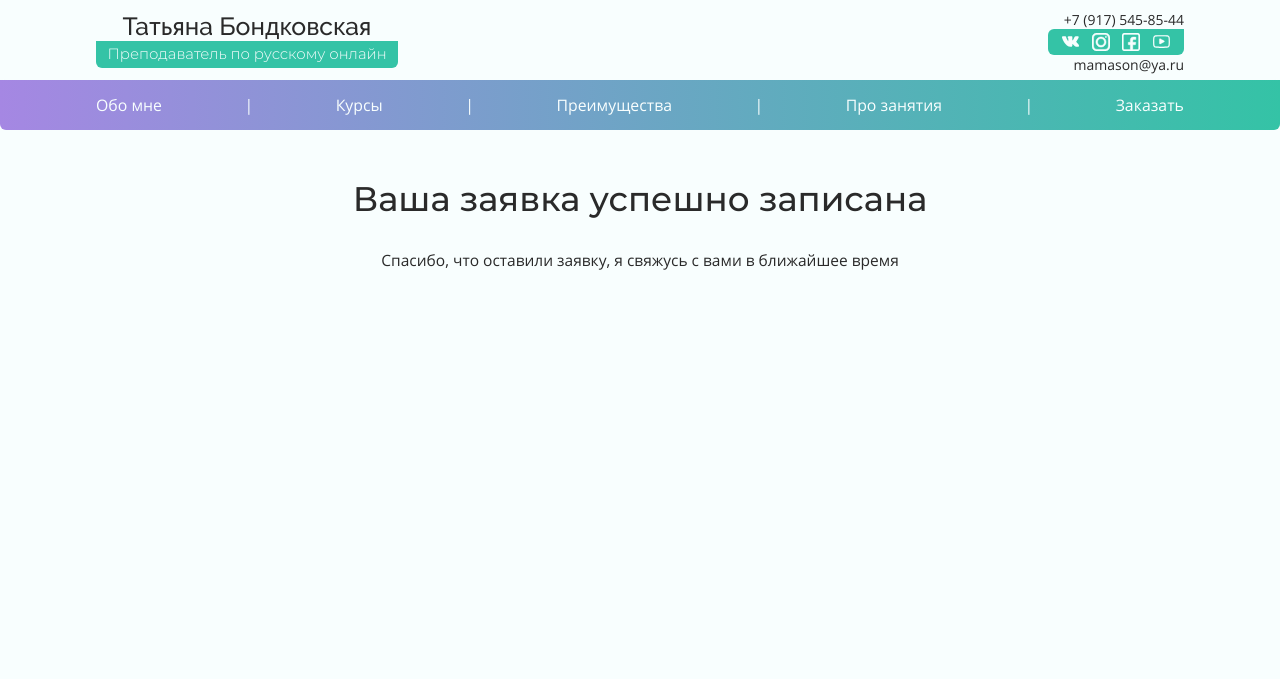
After one commit to UrCatIsWatcinU/tatyana_bondkovsky, a Flask app: page /success in a window 1280 px wide. The commit adds this page. Shown: the top 679 px of the page. Run offline with Flask 2, Linux system fonts and the light colour scheme.

Commit message:
Fixes, new banner and success page

```diff
--- a/app/__init__.py
+++ b/app/__init__.py
@@ -9,6 +9,7 @@ app = Flask(__name__)
 app.config.from_object(Config())
 
 login = LoginManager(app)
+login.login_view = 'login'
 
 db = SQLAlchemy(app)
 migrate = Migrate(app, db, render_as_batch=True)
--- a/app/routes.py
+++ b/app/routes.py
@@ -8,10 +8,6 @@ from flask_login import current_user, logout_user, login_user
 from app.models import CallRequest, User
 from app.forms import LoginForm
 
-@app.route('/')
-@app.route('/index')
-def index():
-    return render_template('index.html')
 
 @app.route('/login', methods=['GET', 'POST'])
 def login():
@@ -39,6 +35,17 @@ def logout():
     logout_user()
     return redirect(url_for('index'))
 
+
+@app.route('/')
+@app.route('/index')
+def index():
+    return render_template('index.html')
+
+@app.route('/success')
+def success():
+    return render_template('success.html')
+
+
 @app.route('/call-requests', methods=['GET', 'POST'])
 @login_required
 def call_requests():
@@ -48,7 +55,8 @@ def call_requests():
             db.session.commit()
         except:
             db.session.rollback()
+            return redirect(url_for('index', messages=[{ 'type': 'error', 'message': 'Не удалось записать заявку. Проверьте данные и попробуйте ещё раз' }]))
 
-        return redirect(url_for('index'))
+        return redirect(url_for('success'))
 
     return render_template('call-requests.html', requests=CallRequest.query.all(), title='Заявки', user=current_user)
--- a/app/static/css/media.css
+++ b/app/static/css/media.css
@@ -618,26 +618,9 @@
       background-position: 0 0;
     }
     .menu-cont {
-      -moz-width: calc(100vw - 17px);
-      width: calc(100vw - 17px);
+      width: 100%;
     }
     .menu-cont__point:hover {
       color: #d8e4e4;
     }
-  }
-  @media (hover: hover) and (pointer: fine) and (min-width: 851px) and (max-width: 1160px) {
-    .advantages-cont__advantage {
-      transition: box-shadow 0.5s, transform 0.5s cubic-bezier(1, 0.01, 0.16, 0.89);
-    }
-    .advantages-cont__advantage:hover {
-      transform: translate(-3px, -3px);
-      box-shadow: 4px 4px 10px rgba(42,42,42,0.5);
-    }
-    .advantages-cont_2 {
-      transition: box-shadow 0.5s, transform 0.5s cubic-bezier(1, 0.01, 0.16, 0.89);
-    }
-    .advantages-cont_2:hover {
-      transform: translate(3px, -3px);
-      box-shadow: -4px 4px 10px rgba(42,42,42,0.5);
-    }
-  }
+}
--- a/app/static/script.js
+++ b/app/static/script.js
@@ -57,28 +57,33 @@ function showMoreTxt(){
 };
 
 
-function scroll(cls) {
-    jQuery(document).ready(function () {
-        jQuery(cls).click(function () {
-            elementClick = jQuery(this).attr("href");
-            destination = jQuery(elementClick).offset().top - 150;
-            jQuery("html:not(:animated),body:not(:animated)").animate({ scrollTop: destination }, 900);
-            return false;
-        });
-    });
+function showShad(elem, right = 0){
+    if(typeof(elem) == 'string') elem = document.querySelector(elem);
+    const scroll =  elem.getBoundingClientRect().top + pageYOffset - document.documentElement.clientHeight / 2;
+    if(right === 0){
+        if (pageYOffset > scroll && pageYOffset < scroll + elem.offsetHeight){
+            elem.style.transform = 'translate(-3px, -3px)';
+            elem.style.boxShadow = '4px 4px 10px rgba(42, 42, 42, 0.2)';
+        }else{
+            elem.style.transform = 'none';
+            elem.style.boxShadow = 'none';
+        };
+    }else{
+        if (pageYOffset > scroll && pageYOffset < scroll + elem.offsetHeight){
+            elem.style.transform = 'translate(3px, -3px)';
+            elem.style.boxShadow = '-4px 4px 10px rgba(42, 42, 42, 0.2)';
+        }else{
+            elem.style.transform = 'none';
+            elem.style.boxShadow = 'none';
+        };
+    };
 };
-
-scroll('a.menu-cont__point')
-scroll('a.contacts-cont__txt')
-scroll('.course-card__price')
-
-
 window.addEventListener('scroll', function() {
     let menu = document.querySelector('.menu-cont');
     let header = document.querySelector('.header-cont');
 
     if(pageYOffset > 130){
-        menu.style.cssText =('animation: fixed 1s cubic-bezier(1,.01,.16,.89);position: fixed;z-index: 3;opacity: 0.9;top: 0px;');
+        menu.style.cssText =('animation: fixed 1s cubic-bezier(1,.01,.16,.89); position: fixed; z-index: 3; opacity: 0.9; top: 0px;');
         header.style.cssText =('margin-bottom:50px');
     }
     else{
@@ -86,30 +91,11 @@ window.addEventListener('scroll', function() {
         header.style.cssText =('margin-bottom:0px');
     };
 
-    function showShad(elem, scroll, right = 0){
-        if(right === 0){
-            if (pageYOffset > scroll && pageYOffset < scroll + 500){
-                document.querySelector(elem).style.transform = 'translate(-3px, -3px)';
-                document.querySelector(elem).style.boxShadow = '4px 4px 10px rgba(42, 42, 42, 0.4)';
-            }else{
-                document.querySelector(elem).style.transform = 'none';
-                document.querySelector(elem).style.boxShadow = 'none';
-            };
-        }else{
-            if (pageYOffset > scroll && pageYOffset < scroll + 500){
-                document.querySelector(elem).style.transform = 'translate(3px, -3px)';
-                document.querySelector(elem).style.boxShadow = '-4px 4px 10px rgba(42, 42, 42, 0.4)';
-            }else{
-                document.querySelector(elem).style.transform = 'none';
-                document.querySelector(elem).style.boxShadow = 'none';
-            };
-        };
-    };
 
+    showShad('.advantages-cont_1')
+    showShad('.advantages-cont_2', 1)
+    showShad('.advantages-cont_3')
     if(window.matchMedia('(min-width: 1160px)').matches){
-        showShad('.advantages-cont_1', 2200)
-        showShad('.advantages-cont_2', 2600, 1)
-        showShad('.advantages-cont_3', 3000)
 
         if (document.getElementById('how').getBoundingClientRect().top < 300){
             document.querySelector('.how-cont__content').classList.add('how-cont_line')
@@ -119,8 +105,3 @@ window.addEventListener('scroll', function() {
         };
     };
 });
-
-
-// window.addEventListener('scroll', function() {
-//     document.getElementById('scroll').innerHTML = document.getElementById('scroll').getBoundingClientRect().top + 'px';
-// });
--- a/app/static/style.css
+++ b/app/static/style.css
@@ -324,7 +324,7 @@
   content: '';
   width: 100%;
   height: 100%;
-  /* background: #34c3a6; */
+  background: #34c3a6;
   z-index: -3;
   position: absolute;
   top: 0;
@@ -339,7 +339,7 @@
   opacity: 0.95;
   z-index: -2;
   filter: brightness(125%) contrast(79%);
-  /* background-image: url("images/banner.jpg"); */
+  background-image: url("images/banner.jpg");
   background-position: 70% 60%;
   background-size: 120%;
   background-repeat: no-repeat;
@@ -611,8 +611,9 @@
   flex-wrap: nowrap;
 }
 .how-cont__state-title {
-  height: 80px;
+  height: max-content;
   margin: 0;
+  margin-bottom: 20px;
   flex: none;
   text-align: center;
 }
@@ -740,8 +741,8 @@
   padding: 0;
   display: flex;
   flex-direction: column;
-  justify-content: center;
   align-items: center;
   flex-wrap: nowrap;
   height: 60vh;
+  padding-top: 20px !important;
 }
--- /dev/null
+++ b/app/templates/public-layout.html
@@ -0,0 +1,38 @@
+<!DOCTYPE html>
+<html lang="ru">
+<head>
+    <script src="{{ url_for('static', filename='script.js') }}"></script>
+    <meta charset="UTF-8"/>
+    <meta name="viewport" content="width=device-width"/>
+    <meta name="description" content="Хотите подтянуть русский язык и сдать экзамен на пять? Я помогу вам."/>
+    <link rel="stylesheet" href="{{ url_for('static', filename='style.css') }}"/>
+    <link rel="stylesheet" href="{{ url_for('static', filename='css/media.css') }}"/>
+    <link rel="shortcut icon" href="{{ url_for('static', filename='icons/favicon.ico') }}" type="image/x-icon"/>
+    <title>Преподаватель русского языка Татьяна Бондковская</title>
+</head>
+<body class="main-cont">
+    <header class="header-cont main-cont_pad-aside">
+        <div class="slogan-logo"><span class="slogan-logo__name">Татьяна Бондковская </span>
+          <div class="slogan-logo__activ-cont"><span class="slogan-logo__activity">Преподаватель по русскому онлайн </span></div>
+        </div>
+        <div class="contacts-cont"><span class="contacts-cont__txt">+7 (917) 545-85-44</span>
+          <div class="contacts-cont__social"> <a class="contacts-cont__vk" href="https://vk.com/id39592509"> </a><a class="contacts-cont__inst" href="https://www.instagram.com/tatyana_bondkowskaya/"> </a><a class="contacts-cont__fb" href="https://www.facebook.com/profile.php?id=100005715610618"> </a><a class="contacts-cont__yt" href=""> </a></div><span class="contacts-cont__txt">mamason@ya.ru</span>
+        </div>
+    </header>
+    <div class="menu-cont main-cont_pad-aside">
+        <div class="menu-cont__contacts">
+          <div class="menu-cont__phone">+7 (917) 545-85-44</div>
+          <div class="menu-cont__social-cont"><a class="menu-cont__vk" href="https://vk.com/id39592509"> </a><a class="menu-cont__inst" href="https://vk.com/id39592509"> </a><a class="menu-cont__fb" href="https://vk.com/id39592509"> </a><a class="menu-cont__yt" href="https://vk.com/id39592509"></a></div>
+        </div>
+        <button class="menu-cont__dropbtn" onclick="showDropMenu()">Меню                     </button>
+        <div class="menu-cont__points">
+          <a class="menu-cont__point" href="/index#about" onclick="hideDropMenu()">Обо мне</a><span class="menu-cont__between">|</span>
+          <a class="menu-cont__point" href="/index#courses" onclick="hideDropMenu()">Курсы</a><span class="menu-cont__between">|</span>
+          <a class="menu-cont__point" href="/index#advant" onclick="hideDropMenu()">Преимущества</a><span class="menu-cont__between">|</span>
+          <a class="menu-cont__point" href="/index#how" onclick="hideDropMenu()">Про занятия</a><span class="menu-cont__between">|</span>
+          <a class="menu-cont__point" href="/index#forms" onclick="hideDropMenu()">Заказать</a></div>
+      </div>
+    {% block body %}
+    {% endblock %}
+</body>
+</html>
--- /dev/null
+++ b/app/templates/success.html
@@ -0,0 +1,8 @@
+{% extends 'public-layout.html' %}
+
+{% block body %}
+<div class="success-cont main-cont_pad">
+    <h2 class="success-cont__title">Ваша заявка успешно записана</h2>
+    <div>Спасибо, что оставили заявку, я свяжусь с вами в ближайшее время</div>
+  </div>
+{% endblock %}
```
Also changed, not shown: app/templates/index.html (+6 -35 lines), 1 other file.
